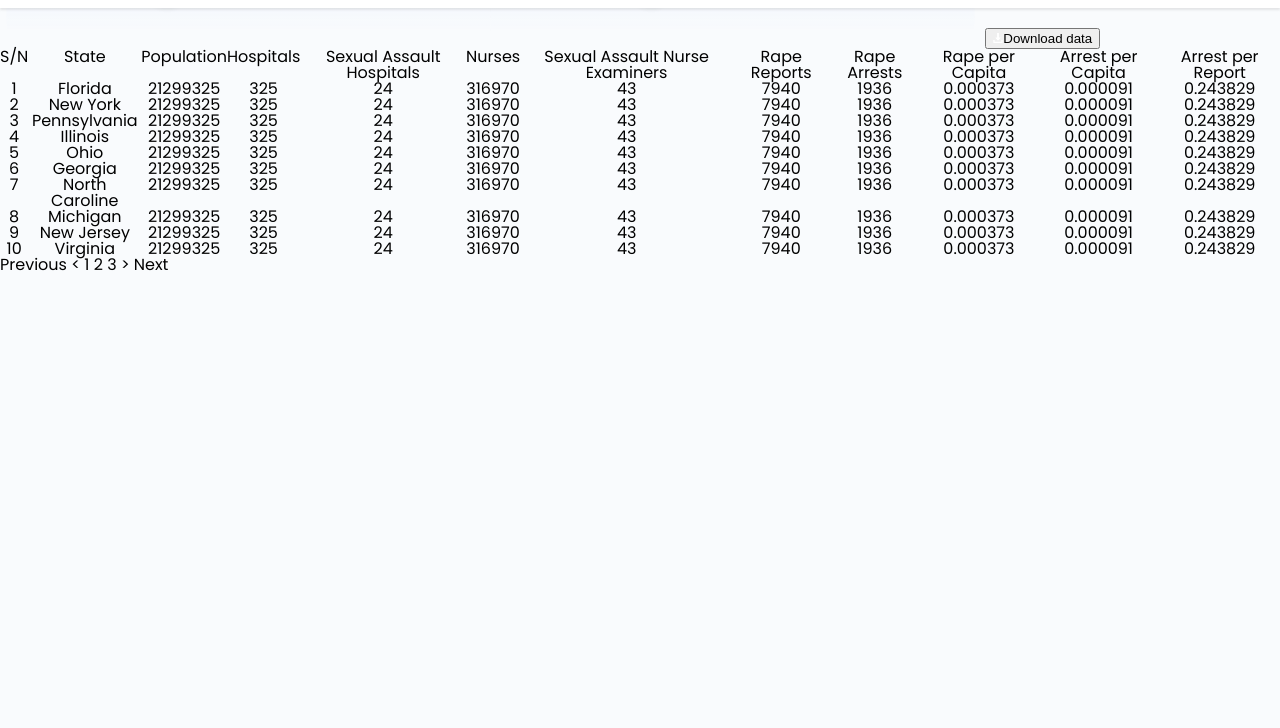
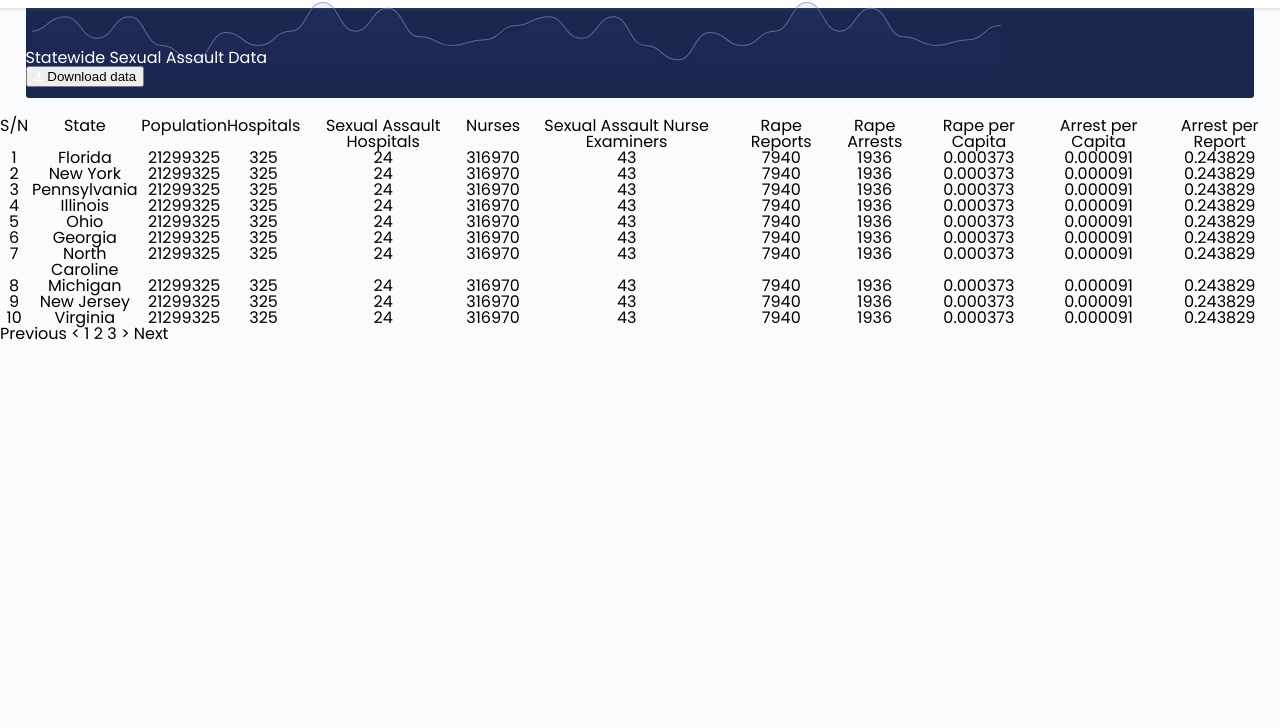
Before and after one commit to pachicodes/shiny-app, a plain HTML site: page index.html in a window 1280 px wide. Shown: the part 72-800 px from the top of the page. Drawn offline with Linux system fonts and the light colour scheme.

Commit message:
positioning hero

```diff
--- a/css/main.css
+++ b/css/main.css
@@ -29,6 +29,7 @@ header * {
     color: #A0A0A0;
     font-weight: 300;
 }
+
 .header__menu-link:hover {
     color: #565454;
     font-weight: 400;
@@ -74,3 +75,23 @@ label {
 input {
     border: 0;
 }
+
+/* Hero */
+.hero {
+    background-color: #1C2750;
+    border-radius: 3px;
+    width: 96%;
+    height: 150px;
+    margin: 20px auto;
+}
+
+.hero__img {
+    position: relative;
+    top: 50px;
+}
+
+.hero__title {
+    color: #fff;
+    position: relative;
+    top
+}
--- a/index.html
+++ b/index.html
@@ -50,10 +50,17 @@
     </header>
 
     <section class="hero">
-        <div class="hero__background"></div>
-        <h1 class="hero__title">Statewide Sexual Assault Data</h1>
-        <img class="hero__img" src="/img/graph-line.svg" alt="image of a long line, graph style">
-        <button class="hero__btn"><img class="download-icon" src="/img/download.svg" width="10px" alt="icon representing download">Download data</button>
+        <img class="hero__img"
+        src="/img/graph-line.svg"
+        alt="image of a long line, graph style"
+        >
+        <div class="hero__container">
+            <h1 class="hero__title">Statewide Sexual Assault Data</h1>
+            <button class="hero__btn">
+                <img class="download-icon" src="/img/download.svg" width="10px" alt="icon representing download">
+                Download data
+            </button>
+        </div>
     </section>
 
     <section class="content">
```
